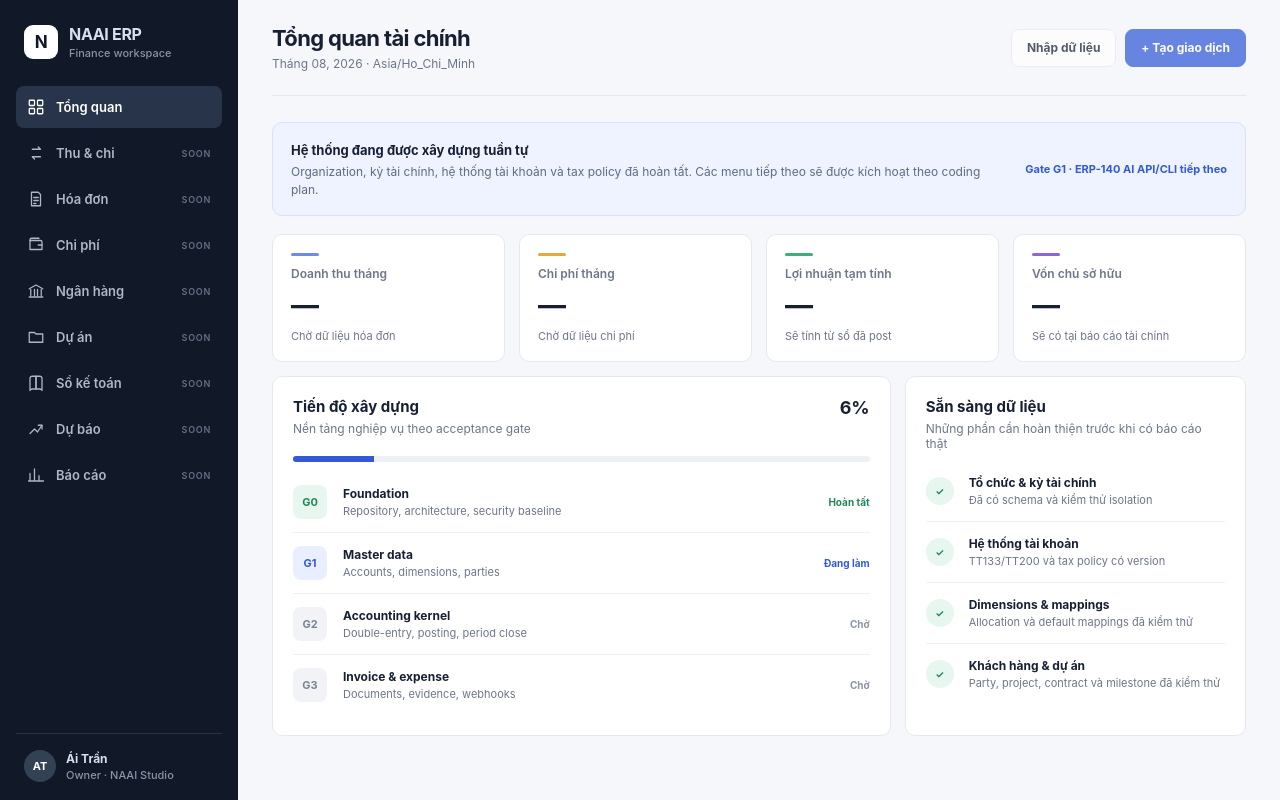
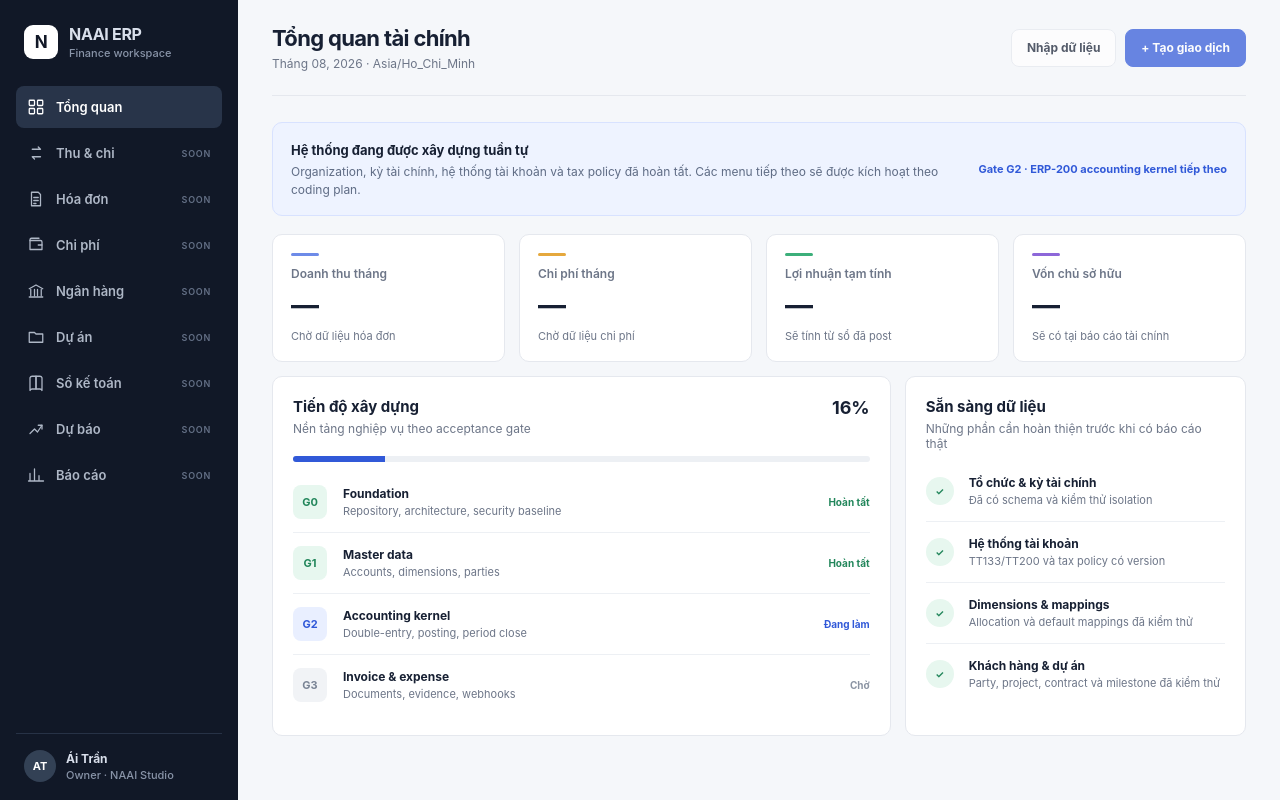
Before and after one commit to leolionart/naai-erp, a Next.js app in the folder apps/web/: page / in a window 1280 px wide. Built offline with nearby package versions, Linux system fonts and the light colour scheme.

Commit message:
docs(ERP-140): close AI-native master data gate

```diff
--- a/apps/web/src/app/page.tsx
+++ b/apps/web/src/app/page.tsx
@@ -134,7 +134,7 @@ export default function HomePage() {
               tiếp theo sẽ được kích hoạt theo coding plan.
             </p>
           </div>
-          <span>Gate G1 · ERP-140 AI API/CLI tiếp theo</span>
+          <span>Gate G2 · ERP-200 accounting kernel tiếp theo</span>
         </section>
 
         <section className="metric-grid" aria-label="Chỉ số chính">
@@ -154,7 +154,7 @@ export default function HomePage() {
                 <h2>Tiến độ xây dựng</h2>
                 <p>Nền tảng nghiệp vụ theo acceptance gate</p>
               </div>
-              <span>6%</span>
+              <span>16%</span>
             </div>
             <div className="progress-track">
               <i />
@@ -168,21 +168,21 @@ export default function HomePage() {
                 </div>
                 <span>Hoàn tất</span>
               </li>
-              <li className="current">
+              <li className="done">
                 <b>G1</b>
                 <div>
                   <strong>Master data</strong>
                   <small>Accounts, dimensions, parties</small>
                 </div>
-                <span>Đang làm</span>
+                <span>Hoàn tất</span>
               </li>
-              <li>
+              <li className="current">
                 <b>G2</b>
                 <div>
                   <strong>Accounting kernel</strong>
                   <small>Double-entry, posting, period close</small>
                 </div>
-                <span>Chờ</span>
+                <span>Đang làm</span>
               </li>
               <li>
                 <b>G3</b>
--- a/apps/web/src/app/styles.css
+++ b/apps/web/src/app/styles.css
@@ -290,7 +290,7 @@ p {
 }
 .progress-track i {
   display: block;
-  width: 14%;
+  width: 16%;
   height: 100%;
   background: var(--accent);
 }
```
Also changed, not shown: 5 other files (tests, documents, lock files or other folders).
